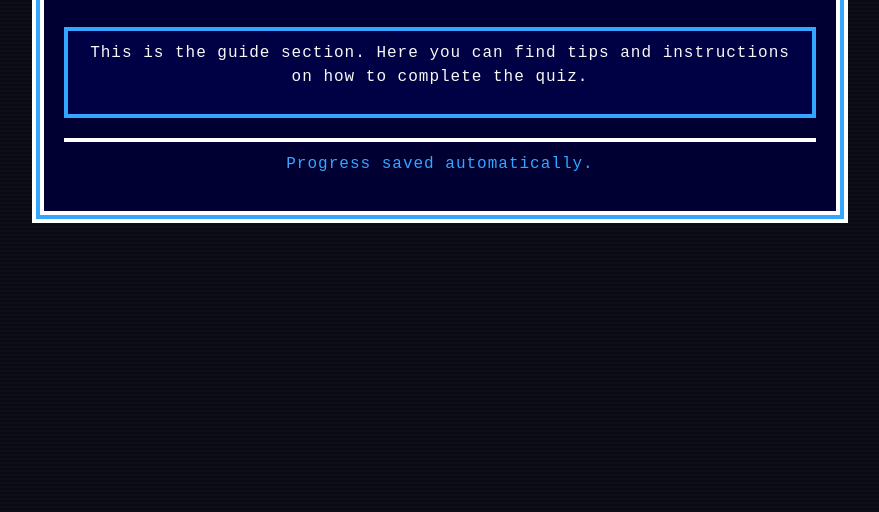
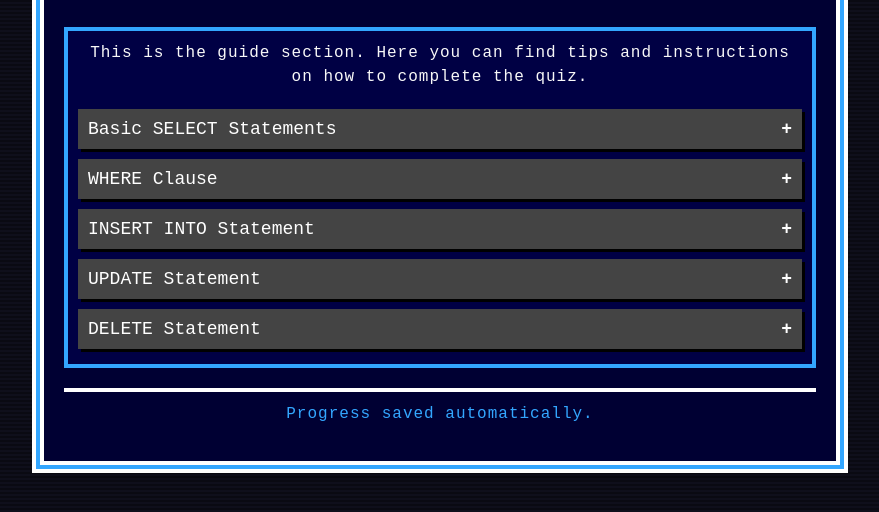
Before and after one commit to hoodaatwa/Quiz, a plain HTML site: page index.html in a window 1280 px wide. Both pictures are taken after a click on the link "Guide". Shown: the part 174-686 px from the top of the page, without its empty margins (200-1079 px from the left). Drawn offline with Linux system fonts and the light colour scheme; a web font is replaced by a local one.

Commit message:
Update index.html

```diff
--- a/index.html
+++ b/index.html
@@ -180,6 +180,43 @@
     width: 150px;
     height: 150px;
 }
+.accordion {
+    background-color: #444;
+    color: #fff;
+    cursor: pointer;
+    padding: 10px;
+    width: 100%;
+    border: none;
+    text-align: left;
+    outline: none;
+    font-size: 18px;
+    margin:5px auto;
+}
+.accordion:after {
+    content: '\002B';
+    color: #fff;
+    font-weight: bold;
+    float: right;
+    margin-left: 5px;
+}
+.active:after {
+    content: '\2212';
+}
+.panel {
+    padding: 0 18px;
+    background-color: #333;
+    max-height: 0;
+    overflow: hidden;
+    transition: max-height 0.2s ease-out;
+}
+#loading-guide {
+    text-align: center;
+    margin-top: 20px;
+}
+#loading-guide img {
+    width: 150px;
+    height: 150px;
+}
 
         button {
             background-color: #ff6600;
@@ -267,8 +304,13 @@
                 </div>
             </section>
             <section id="guide-section" style="display: none;">
-                <p>This is the guide section. Here you can find tips and instructions on how to complete the quiz.</p>
-            </section>
+    <p>This is the guide section. Here you can find tips and instructions on how to complete the quiz.</p>
+    <div id="loading-guide" class="hidden">
+        <img src="your-pixel-art-url" alt="Loading...">
+        <p>Loading guide...</p>
+    </div>
+    <div id="guide-content"></div>
+</section>
         </main>
         <footer>
             <p>Progress saved automatically.</p>
@@ -282,9 +324,54 @@
     });
 
     document.getElementById('guide-tab').addEventListener('click', function() {
-        document.getElementById('quiz-section').style.display = 'none';
-        document.getElementById('guide-section').style.display = 'block';
+    document.getElementById('quiz-section').style.display = 'none';
+    document.getElementById('guide-section').style.display = 'block';
+
+    // Show loader while fetching guide data
+    document.getElementById('loading-guide').classList.remove('hidden');
+
+    fetch('https://raw.githubusercontent.com/hoodaatwa/Quiz/main/guide.json')
+        .then(response => response.json())
+        .then(data => {
+            guides = data.guides;
+            loadGuides();
+            document.getElementById('loading-guide').classList.add('hidden');
+        })
+        .catch(error => {
+            console.error('Error fetching guide:', error);
+            document.getElementById('loading-guide').classList.add('hidden');
+        });
+});
+
+let guides = [];
+
+function loadGuides() {
+    const guideContent = document.getElementById('guide-content');
+    guideContent.innerHTML = '';
+
+    guides.forEach((guide, idx) => {
+        const accordionButton = document.createElement('button');
+        accordionButton.className = 'accordion';
+        accordionButton.textContent = guide.title;
+
+        const panelDiv = document.createElement('div');
+        panelDiv.className = 'panel';
+        panelDiv.innerHTML = `<p>${guide.content}</p>`;
+
+        accordionButton.addEventListener('click', function() {
+            this.classList.toggle('active');
+            const panel = this.nextElementSibling;
+            if (panel.style.maxHeight) {
+                panel.style.maxHeight = null;
+            } else {
+                panel.style.maxHeight = panel.scrollHeight + 'px';
+            }
+        });
+
+        guideContent.appendChild(accordionButton);
+        guideContent.appendChild(panelDiv);
     });
+}
 
     let currentQuestionIndex = 0;
     let questions = [];
```
